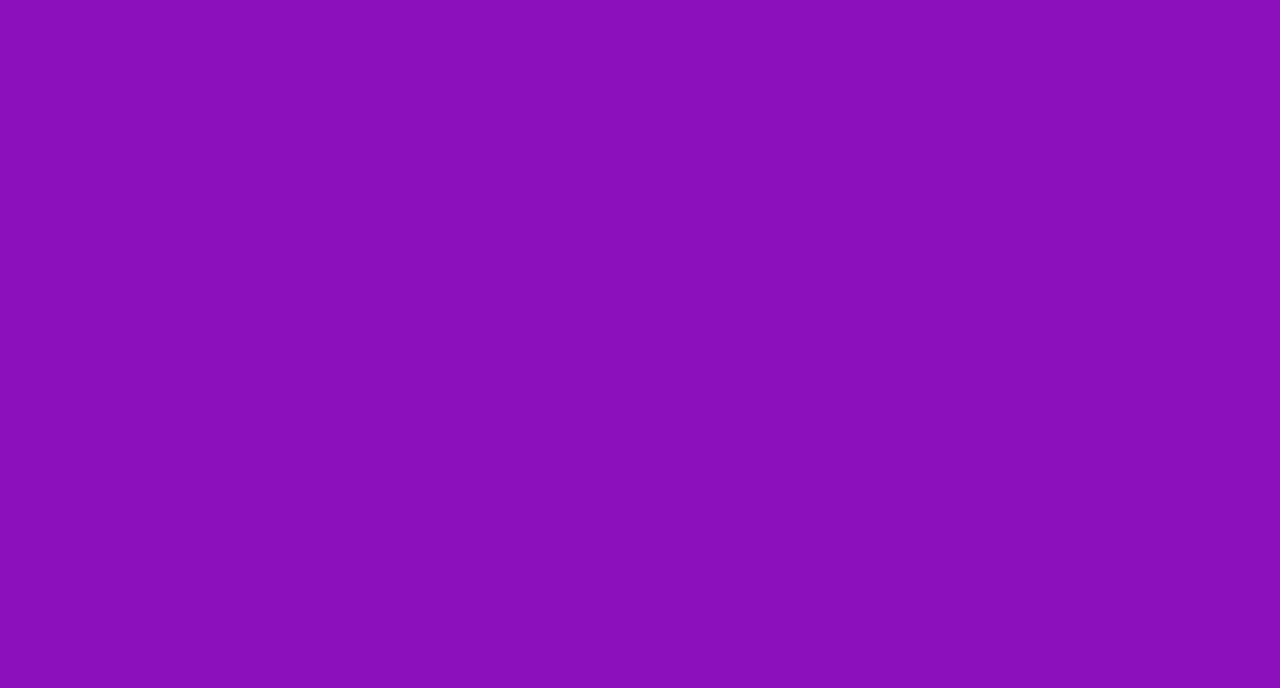
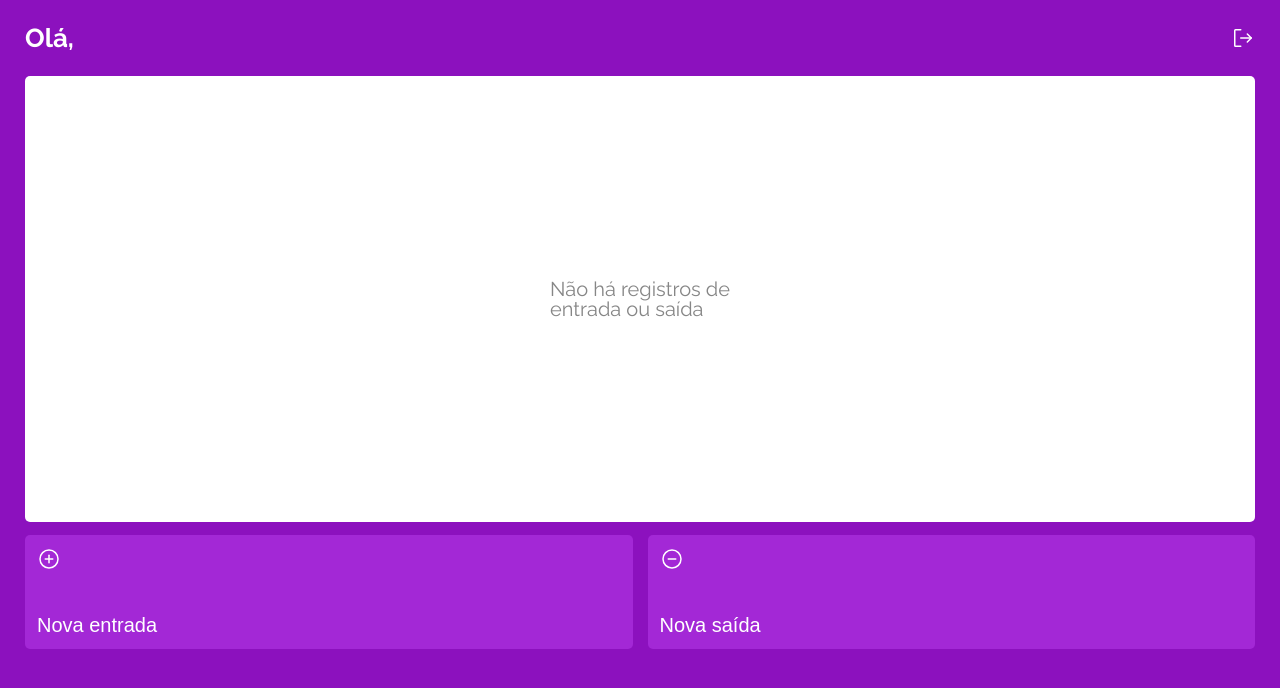
Before and after one commit to v-aguiar/mywallet-front, a React (Create React App) app: page /transactions in a window 1280 px wide. Before the commit this address had no page. Shown: the top 688 px of the page. Built offline with nearby package versions, Linux system fonts and the light colour scheme; no server answers; a web font is replaced by a local one.

Commit message:
Add display transactions component layout on route '/transactions'

```diff
--- a/package.json
+++ b/package.json
@@ -4,6 +4,7 @@
   "private": true,
   "dependencies": {
     "axios": "^0.27.2",
+    "phosphor-react": "^1.4.1",
     "react": "^17.0.2",
     "react-dom": "^17.0.2",
     "react-loading": "^2.0.3",
--- a/src/assets/styles/globalStyles.js
+++ b/src/assets/styles/globalStyles.js
@@ -25,6 +25,8 @@ const GlobalStyle = createGlobalStyle`
   }
 
   body {
+    height: 100vh;
+
     font-family: 'Raleway', sans-serif;
     font-weight: 400;
     font-size: 1rem;
--- a/src/components/App/index.jsx
+++ b/src/components/App/index.jsx
@@ -5,6 +5,7 @@ import UserContext from "../../contexts/UserContext"
 
 import { SignIn } from "../SignIn"
 import {SignUp} from "../SignUp"
+import {Transactions} from "../Transactions"
 
 import GlobalStyles from "../../assets/styles/globalStyles"
 
@@ -18,6 +19,7 @@ export function App() {
         <Routes>
         <Route path="/sign-in" element={<SignIn/>}/>
         <Route path="/sign-up" element={<SignUp/>}/>
+        <Route path="/transactions" element={<Transactions />} />
         </Routes>
       </Router>
     </UserContext.Provider>
--- a/src/components/Button/index.jsx
+++ b/src/components/Button/index.jsx
@@ -4,10 +4,10 @@ import ReactLoading from "react-loading";
 export function Button({ text, loading }) {
   return loading
     ? <ReactLoading type="spinningBubbles" color="white" height={"1.25rem"} width={"1.25rem"}/>
-    : <ButtonComponent type="submit" value={text}/>;
+    : <ButtonComponent type="submit" >{text}</ButtonComponent>;
 }
 
-const ButtonComponent = styled.input`
+const ButtonComponent = styled.button`
   background-color: var(--btn-purple);
 
   height: 2.85rem;
--- a/src/components/SignIn/index.jsx
+++ b/src/components/SignIn/index.jsx
@@ -1,5 +1,5 @@
 import { useState, useContext } from "react";
-import { Link } from "react-router-dom";
+import { Link, useNavigate } from "react-router-dom";
 
 import styled from "styled-components";
 import axios from "axios";
@@ -16,6 +16,7 @@ export function SignIn() {
   });
 
   const { setToken } = useContext(UserContext);
+  const navigate = useNavigate();
 
   const handleChange = (e) => {
     switch (e.target.id) {
@@ -42,6 +43,7 @@ export function SignIn() {
 
   const enterApp = async () => {
     const API_URL = "https://project-mywallet-api.herokuapp.com/sign-in";
+    // const API_URL = "http://localhost:5000/sign-in";
     const { email, password } = userData;
 
     const body = {
@@ -49,7 +51,7 @@ export function SignIn() {
     };
     const config = {
       headers: {
-        Password: password,
+        "Password": password,
       },
     };
 
@@ -58,6 +60,7 @@ export function SignIn() {
       .then((response) => {
         setLoading(false);
         setToken(response.data.token);
+        navigate("/transactions")
         })
       .catch((error) => {
         console.error("⚠ Couldn't create user!", error);
--- a/src/components/SignUp/index.jsx
+++ b/src/components/SignUp/index.jsx
@@ -49,8 +49,8 @@ export function SignUp() {
   };
 
   const registerUser = async () => {
-    // api url: https://project-mywallet-api.herokuapp.com/
     const API_URL = "https://project-mywallet-api.herokuapp.com/sign-up";
+    // const API_URL = "http://localhost:5000/sign-up";
     const { name, email, password, confirm } = userData;
 
     const body = {
@@ -60,7 +60,7 @@ export function SignUp() {
     const config = {
       headers: {
         Password: password,
-        Confirm: confirm
+        Confirm: confirm,
       }
     };
 
--- /dev/null
+++ b/src/components/Transactions/TransactionButton.jsx
@@ -0,0 +1,45 @@
+import styled from "styled-components";
+import ReactLoading from "react-loading";
+import { PlusCircle, MinusCircle } from "phosphor-react"
+
+export function TransactionButton({ text, loading }) {
+  return loading
+    ? <ReactLoading type="spinningBubbles" color="white" height={"1.25rem"} width={"1.25rem"}/>
+    : <TransactionButtonComponent type="submit" >
+        {
+          text === "Nova entrada"
+            ? <PlusCircle size={24} color="white"/>
+            : <MinusCircle size={24} color="white"/>
+        }
+        <p>{ text }</p>
+      </TransactionButtonComponent>;
+}
+
+const TransactionButtonComponent = styled.button`
+  background-color: var(--btn-purple);
+
+  height: 7.125rem;
+  width: 100%;
+
+  padding: 0.75rem;
+  margin-bottom: 2.25rem;
+
+  border: none;
+  outline: none;
+  border-radius: 0.3125rem;
+
+  font-size: 1.25rem;
+  color: #fff;
+
+  display: flex;
+  flex-direction: column;
+  align-items: flex-start;
+  justify-content: space-between;
+
+  transition: all 0.5s ease-in-out;
+
+  &:hover {
+    filter: brightness(1.2);
+    cursor: pointer;
+  }
+`
--- /dev/null
+++ b/src/components/Transactions/index.jsx
@@ -0,0 +1,116 @@
+import { useState, useContext, useEffect } from "react";
+
+import axios from "axios";
+import styled from "styled-components";
+import { SignOut } from "phosphor-react";
+
+import UserContext from "../../contexts/UserContext";
+
+import { TransactionButton } from "./TransactionButton";
+
+export function Transactions() {
+  const [loading, setLoading] = useState(false);
+  const [name, setName] = useState("");
+  const [transactions, setTransactions] = useState()
+
+  const { token } = useContext(UserContext);
+
+  useEffect(() => {
+    getTransactions();
+  }, []); //eslint-disable-line
+
+  const getTransactions = async () => {
+    const API_URL = "https://project-mywallet-api.herokuapp.com/transactions";
+    // const API_URL = "http://localhost:5000/transactions";
+
+    const config = {
+      headers: {
+        Authorization: `Bearer ${token}`,
+      },
+    };
+
+    setLoading(!loading);
+    try {
+      const { data } = await axios.get(API_URL, config);
+
+      data.name ? setName(data.name) : setName(data[0].name);
+
+      // TODO -> When there are transactions, store and render'em through a state
+
+
+
+      setLoading(false);
+    } catch (err) {
+      console.error("⚠ Couldn't get transactions!", err)
+      setLoading(false);
+    }
+  };
+
+  return (
+    <TransactionsComponent>
+      <header>
+        <h1>Olá, {name}</h1>
+        <SignOut size={24} color={"white"} />
+      </header>
+
+      <div className="transactionsDisplay">
+        <p>
+          Não há registros de
+          <br />
+          entrada ou saída
+        </p>
+      </div>
+
+      <footer>
+        <TransactionButton loading={loading} text="Nova entrada" />
+        <TransactionButton loading={loading} text="Nova saída" />
+      </footer>
+    </TransactionsComponent>
+  );
+}
+
+const TransactionsComponent = styled.section`
+  margin: 0 1.5625rem;
+
+  header {
+    margin: 1.5625rem 0;
+
+    font-family: "Raleway", sans-serif;
+    font-weight: 700;
+    font-size: 1.625rem;
+    color: #fff;
+
+    display: flex;
+    align-items: center;
+    justify-content: space-between;
+  }
+
+  .transactionsDisplay {
+    display: flex;
+    align-items: center;
+    justify-content: center;
+
+    width: 100%;
+    height: 27.875rem;
+    border-radius: 0.3125rem;
+    background-color: #fff;
+
+    p {
+      color: var(--text-grey);
+      font-family: "Raleway", sans-serif;
+      font-size: 1.25rem;
+      font-weight: 400;
+    }
+  }
+
+  footer {
+    display: flex;
+    align-items: center;
+    justify-content: space-between;
+    gap: 0.9375rem;
+
+    width: 100%;
+
+    margin: 0.8125rem 0;
+  }
+`;
```
Also changed, not shown: 1 other file (tests, documents, lock files or other folders).
